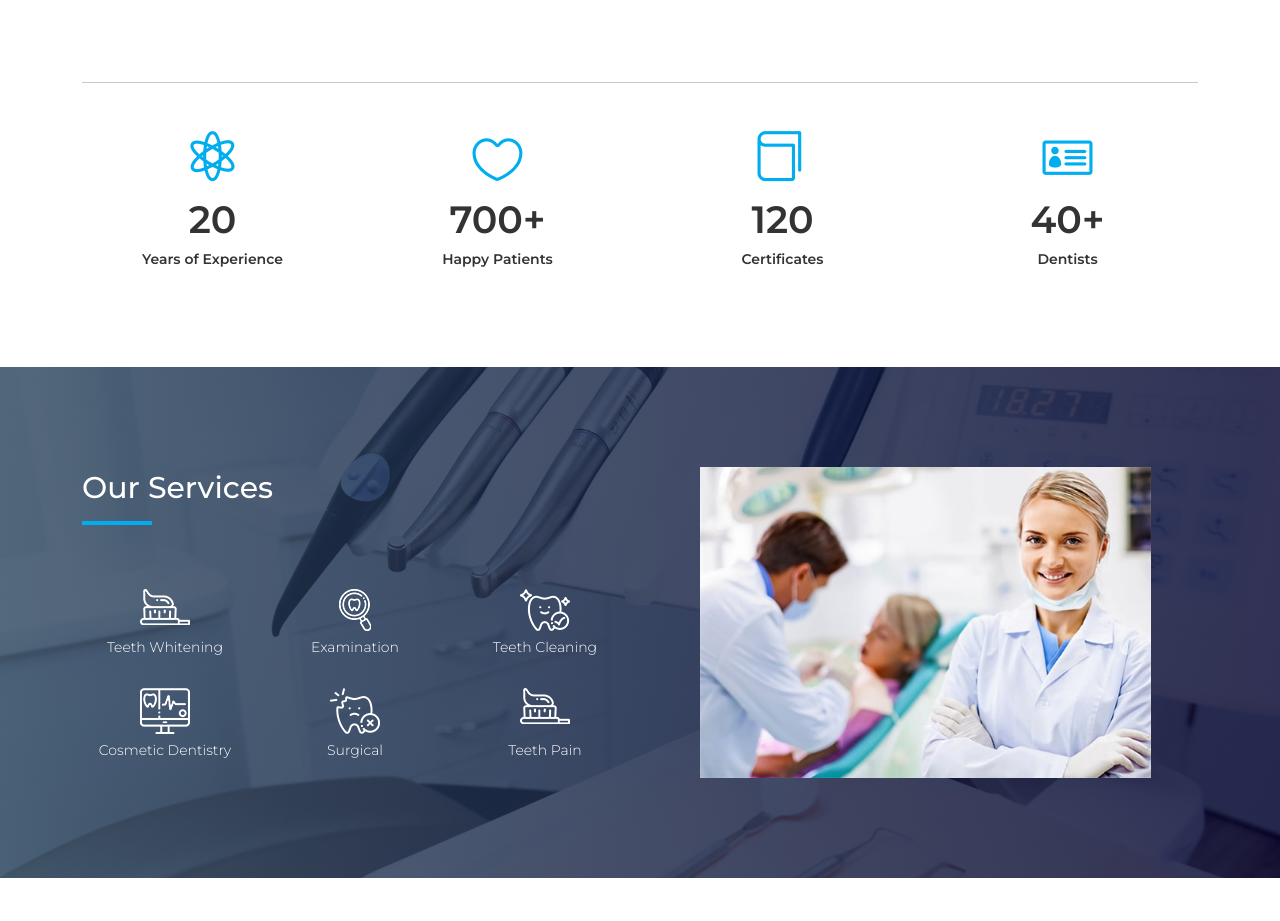
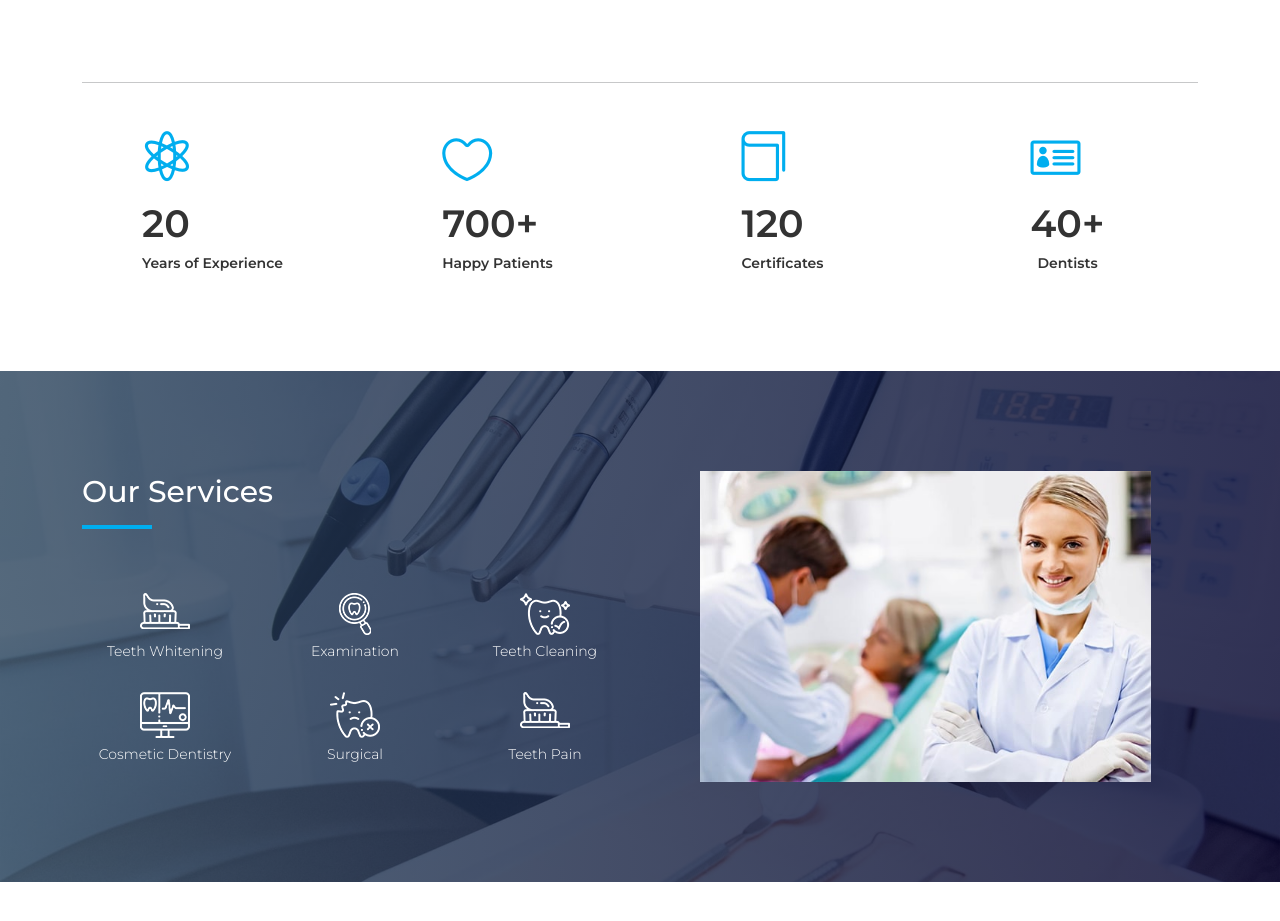
Before and after one commit to P5665/dental-react, a React (Vite) app: page / in a window 1280 px wide. Shown: the part 1380-2301 px from the top of the page. Built offline with nearby package versions, Linux system fonts and the light colour scheme; no server answers.

Commit message:
animated the counter for AboutSummary. Was trying to figure it out through react spring, but just decided on more js way and tied in with framer motions  useInView

```diff
--- a/package.json
+++ b/package.json
@@ -10,6 +10,7 @@
     "preview": "vite preview"
   },
   "dependencies": {
+    "@react-spring/web": "^9.7.3",
     "@reduxjs/toolkit": "^1.9.5",
     "bootstrap": "^5.3.1",
     "font-awesome": "^4.7.0",
@@ -19,7 +20,7 @@
     "react-dom": "^18.2.0",
     "react-redux": "^8.1.2",
     "react-router-dom": "^6.15.0",
-    "react-spring": "^9.4.5-beta.1",
+    "react-spring": "^9.7.2",
     "reactstrap": "^9.2.0",
     "redux": "^4.2.1",
     "redux-logger": "^3.0.6",
--- a/src/components/PrimaryNavButton.jsx
+++ b/src/components/PrimaryNavButton.jsx
@@ -15,7 +15,7 @@ const PrimaryNavButton = ({ buttonText, buttonStyles, noLink, url, outline }) =>
 			<Button
 				className={buttonStyles ? buttonStyles : ''}
 				color='primary'
-				outline={outline ? outline : ''}
+				outline={outline ? true : false}
 			>
 				{!buttonText ? 'book appointment' : buttonText}
 			</Button>
--- a/src/constants/index.js
+++ b/src/constants/index.js
@@ -179,21 +179,29 @@ export const aboutSummary = {
 			icon: 'icon_genius',
 			value: 20,
 			text: 'Years of Experience',
+			plus: false,
+			durationTime: 20,
 		},
 		{
 			icon: 'icon_heart_alt',
-			value: '700+',
+			value: 700,
 			text: 'Happy Patients',
+			plus: true,
+			durationTime: 0.5,
 		},
 		{
 			icon: 'icon_book_alt',
 			value: 120,
 			text: 'Certificates',
+			plus: false,
+			durationTime: 3,
 		},
 		{
 			icon: 'icon_id',
-			value: '40+',
+			value: 40,
 			text: 'Dentists',
+			plus: true,
+			durationTime: 20,
 		},
 	],
 };
--- a/src/features/about/AboutSummary.jsx
+++ b/src/features/about/AboutSummary.jsx
@@ -2,6 +2,7 @@ import { Container, Row, Col, Progress } from 'reactstrap';
 import { motion, progress } from 'framer-motion';
 import AnimatedProgressBar from './AnimatedProgressBar';
 import { aboutSummary } from '../../constants';
+import AnimatedAboutSummaryStats from './AnimatedAboutSummaryStats';
 
 const AboutSummary = () => {
 	const { image, altText, bodyText, progressBars, stats } = aboutSummary;
@@ -58,9 +59,7 @@ const AboutSummary = () => {
 							md='3'
 							className='d-flex flex-column justify-content-center align-items-center mb-5 mb-md-0'
 						>
-							<i className={`${stat.icon} elegant-icon`}> </i>
-							<div className='display-2 fw-semibold text-gray mt-3 mb-2'>{stat.value}</div>
-							<div className='display-4 text-gray fw-semibold text-center'>{stat.text}</div>
+							<AnimatedAboutSummaryStats stat={stat} />
 						</Col>
 					))}
 				</Row>
--- /dev/null
+++ b/src/features/about/AnimatedAboutSummaryStats.jsx
@@ -0,0 +1,40 @@
+import { motion, useInView } from 'framer-motion';
+import { useEffect, useState, useRef } from 'react';
+
+const AnimatedAboutSummaryStats = ({ stat: { icon, text, value, plus, durationTime } }) => {
+	const ref = useRef(null);
+	const isInView = useInView(ref, { once: true });
+	const [count, setCount] = useState(0);
+
+	useEffect(() => {
+		if (isInView) {
+			const interval = setInterval(() => {
+				if (count < value) {
+					setCount((prevCount) => prevCount + 1);
+				} else {
+					clearInterval(interval);
+				}
+			}, durationTime);
+
+			return () => clearInterval(interval);
+		}
+	}, [isInView, count]);
+
+	return (
+		<div>
+			<i className={`${icon} elegant-icon`}> </i>
+			<motion.div
+				className='display-2 fw-semibold text-gray mt-3 mb-2'
+				// animate={{ number: count }}
+				// transition={{ duration: durationTime, ease: 'easeInOut' }}
+				ref={ref}
+			>
+				{count}
+				{plus ? '+' : ''}
+			</motion.div>
+			<div className='display-4 text-gray fw-semibold text-center'>{text}</div>
+		</div>
+	);
+};
+
+export default AnimatedAboutSummaryStats;
--- a/src/features/about/AnimatedProgressBar.jsx
+++ b/src/features/about/AnimatedProgressBar.jsx
@@ -27,7 +27,7 @@ const AnimatedProgressBar = ({ text, value, maxValue }) => {
 				<motion.div
 					animate={{ width: isInView ? `${value}%` : '0%' }} // Start animation when in view.
 					transition={{ delay: 0.01, duration: 0.5 }}
-					class='progress-bar bg-primary'
+					className='progress-bar bg-primary'
 				></motion.div>
 			</div>
 		</>
```
Also changed, not shown: 2 other files (tests, documents, lock files or other folders).
